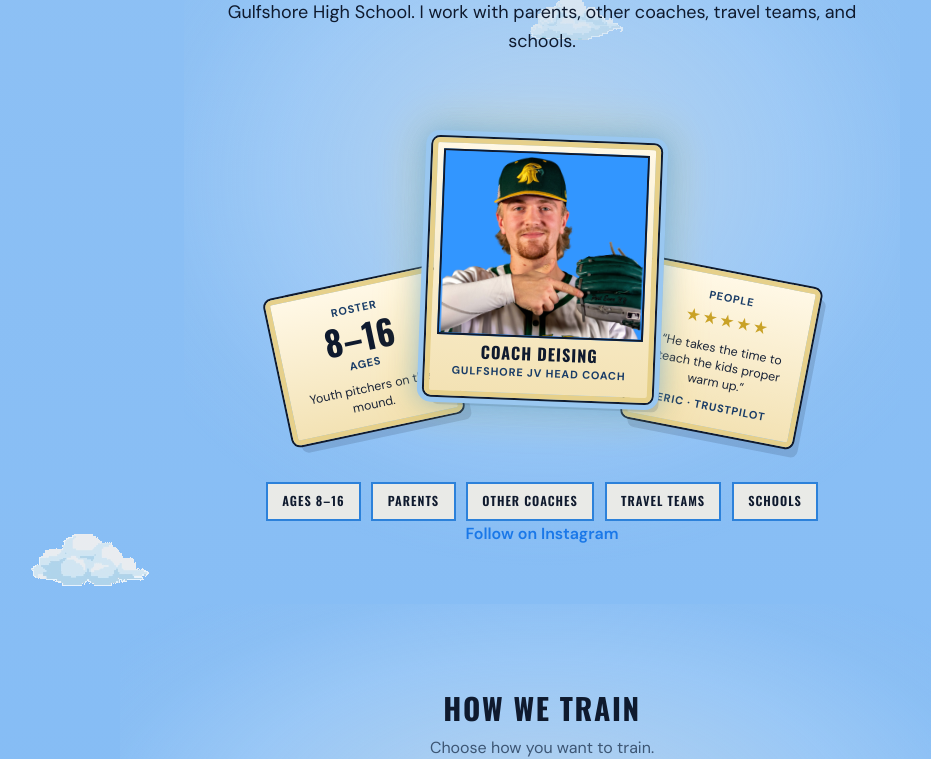
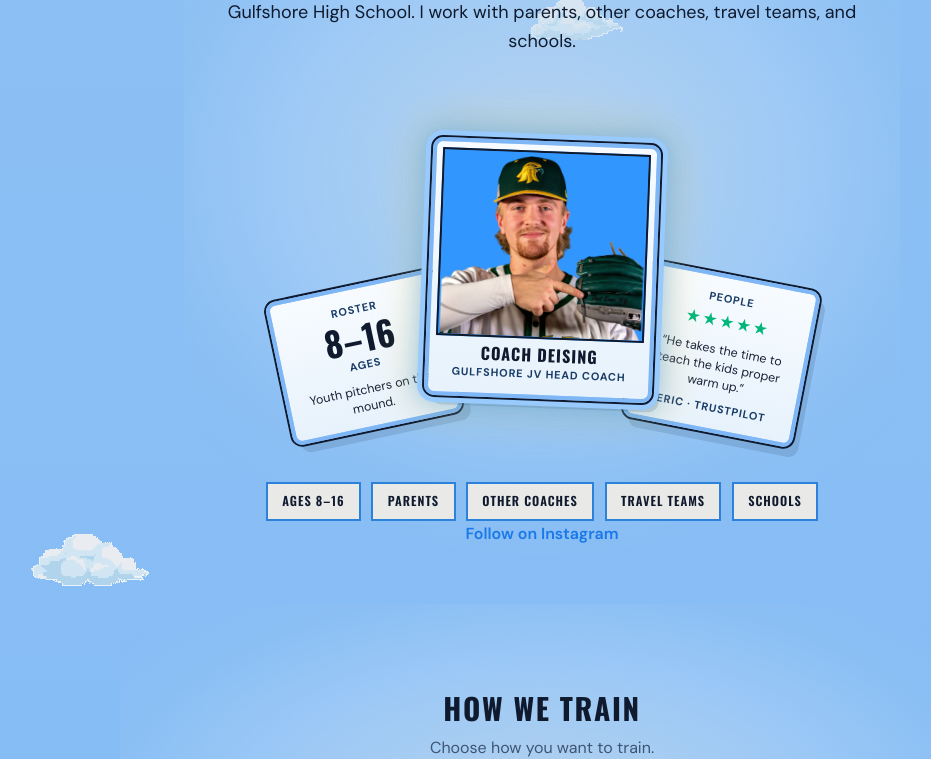
Before and after one commit to Pitching101/pitching101-web, a Next.js app: page / in a window 1280 px wide. Shown: the part 1355-2114 px from the top of the page, without its empty margins (98-1029 px from the left). Built offline with nearby package versions, Linux system fonts and the light colour scheme; a web font is replaced by a local one.

Commit message:
Cool the baseball-card gold into brand-blue stock.
Cards keep the park shape but drop the antique cream rim for sky paper, a blue edge, and Trustpilot-green stars.

Co-authored-by: nickdeisng-hash <nickdeisng-hash@users.noreply.github.com>

```diff
--- a/src/app/globals.css
+++ b/src/app/globals.css
@@ -18,6 +18,10 @@
   --yellow: #ffc600;
   --yellow-soft: #ffe066;
   --yellow-deep: #d4a000;
+
+  --card-stock: #f7fbff;
+  --card-stock-deep: #e7f2fc;
+  --card-rim: #7eb6f6;
 
   --green: #1a8f52;
   --green-bright: #2ecc71;
@@ -1421,12 +1425,12 @@ html.glove-cursor * {
   text-align: center;
   color: #0f1a2e;
   background:
-    linear-gradient(180deg, #fff8e6 0%, #f3e2b4 100%);
-  border: 5px solid #e6d08a;
-  border-radius: 7px;
+    linear-gradient(180deg, var(--card-stock) 0%, var(--card-stock-deep) 100%);
+  border: 4px solid var(--card-rim);
+  border-radius: 10px;
   box-shadow:
     0 0 0 2px #0f1a2e,
-    7px 9px 0 rgba(15, 26, 46, 0.14);
+    7px 9px 0 rgba(15, 26, 46, 0.12);
 }
 .bb-card-main {
   z-index: 3;
@@ -1436,7 +1440,7 @@ html.glove-cursor * {
 .bb-card-nick.is-glow {
   box-shadow:
     0 0 0 2px #0f1a2e,
-    0 0 0 7px color-mix(in srgb, #3295fb 50%, #fff8e6),
+    0 0 0 7px color-mix(in srgb, #3295fb 50%, #fff),
     0 0 26px 8px color-mix(in srgb, #3295fb 46%, transparent),
     0 0 42px 14px color-mix(in srgb, #ffc600 22%, transparent),
     7px 9px 0 rgba(15, 26, 46, 0.14);
@@ -1542,7 +1546,7 @@ html.glove-cursor * {
 }
 .bb-card-stars {
   margin: 0.15rem 0 0;
-  color: #c9a227;
+  color: #00b67a;
   font-size: 0.95rem;
   letter-spacing: 0.08em;
 }
@@ -2143,9 +2147,9 @@ html.glove-cursor * {
   text-align: center;
   text-decoration: none;
   color: #0f1a2e;
-  background: linear-gradient(180deg, #fff8e6 0%, #f3e2b4 100%);
-  border: 5px solid #e6d08a;
-  border-radius: 7px;
+  background: linear-gradient(180deg, var(--card-stock) 0%, var(--card-stock-deep) 100%);
+  border: 4px solid var(--card-rim);
+  border-radius: 10px;
   box-shadow:
     0 0 0 2px #0f1a2e,
     7px 9px 0 rgba(15, 26, 46, 0.14);
@@ -2175,7 +2179,7 @@ html.glove-cursor * {
 }
 .magnet-card-art-zone {
   aspect-ratio: 900 / 670;
-  background: #fff8e6;
+  background: var(--card-stock);
 }
 .magnet-card-art-zone img {
   width: 92%;
@@ -2232,9 +2236,9 @@ html.glove-cursor * {
   width: min(12.5rem, 58vw);
   margin: 0.4rem auto 0.2rem;
   padding: 0.42rem 0.42rem 0.7rem;
-  background: linear-gradient(180deg, #fff8e6 0%, #f3e2b4 100%);
-  border: 5px solid #e6d08a;
-  border-radius: 7px;
+  background: linear-gradient(180deg, var(--card-stock) 0%, var(--card-stock-deep) 100%);
+  border: 4px solid var(--card-rim);
+  border-radius: 10px;
   box-shadow:
     0 0 0 2px #0f1a2e,
     7px 9px 0 rgba(15, 26, 46, 0.14);
```
